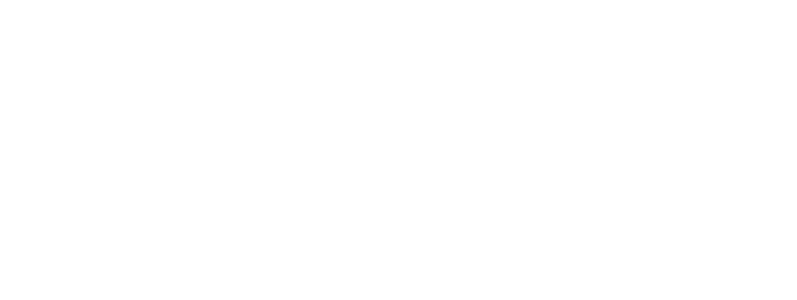
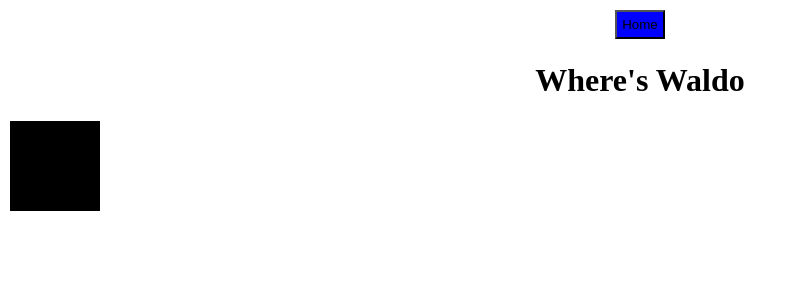
Before and after one commit to Lakatabu01/where-is-waldo, a React (Create React App) app: page / in a window 1280 px wide. Shown: the top 300 px of the page, without its empty margins (0-797 px from the left). Built offline with nearby package versions, Linux system fonts and the light colour scheme.

Commit message:
install additional dependencies and create home component

```diff
--- a/package.json
+++ b/package.json
@@ -10,10 +10,12 @@
     "@types/node": "^16.18.25",
     "@types/react": "^18.2.0",
     "@types/react-dom": "^18.2.1",
+    "eslint": "^8.39.0",
     "firebase": "^9.21.0",
     "react": "^18.2.0",
     "react-dom": "^18.2.0",
     "react-scripts": "5.0.1",
+    "styled-components": "^5.3.10",
     "typescript": "^4.9.5",
     "web-vitals": "^2.1.4"
   },
@@ -42,6 +44,7 @@
     ]
   },
   "devDependencies": {
-    "@types/firebase": "^3.2.1"
+    "@types/firebase": "^3.2.1",
+    "@types/styled-components": "^5.1.26"
   }
 }
--- a/src/App.tsx
+++ b/src/App.tsx
@@ -1,10 +1,11 @@
-import React from 'react';
-import './App.css';
+import React from "react";
+import "./App.css";
+import Home from "./Components/home";
 
 function App() {
   return (
     <div className="App">
-
+      <Home />
     </div>
   );
 }
--- /dev/null
+++ b/src/Components/Header.tsx
@@ -0,0 +1,18 @@
+import React from "react";
+import { Button } from "../Styles/Buttons.styles";
+
+const Header = () => {
+  return (
+    <div>
+      <div>
+        <Button> Home </Button>
+      </div>
+
+      <div>
+        <h1>Where's Waldo </h1>
+      </div>
+    </div>
+  );
+};
+
+export default Header;
--- /dev/null
+++ b/src/Components/home.tsx
@@ -0,0 +1,15 @@
+import React, { FC } from "react";
+import Header from "./Header";
+import { GameDisplay } from "../Styles/GameDisplay.style";
+
+const Home: FC = () => {
+  return (
+    <div>
+      {" "}
+      <Header />
+      <GameDisplay />
+    </div>
+  );
+};
+
+export default Home;
--- a/src/firebase.ts
+++ b/src/Firebase/firebase.ts
@@ -1,8 +1,5 @@
 import { initializeApp } from 'firebase/app';
 import { getFirestore } from 'firebase/firestore';
-
-
-import 'firebase/firestore';
 
 const firebaseConfig = {
     apiKey: "AIzaSyA9Z5zZ1629HDOV13ksaDUqFkz-BKYKE8Y",
@@ -18,7 +15,8 @@
 // Initialize Firebase app
 const app = initializeApp(firebaseConfig);
 
-// Access Firestore instance
+//  getFirestore function is called with the app object as an argument
+//  to get a reference to the Firestore database
 const db = getFirestore(app);
 
 export { db };
--- /dev/null
+++ b/src/Styles/Buttons.styles.ts
@@ -0,0 +1,8 @@
+import styled from "styled-components";
+
+export const Button = styled.button`
+  background-color: blue;
+  border-radius: 1px solid black;
+  padding: 5px;
+  margin: 2px;
+`;
--- /dev/null
+++ b/src/Styles/GameDisplay.style.js
@@ -0,0 +1,10 @@
+import styled from "styled-components";
+
+export const GameDisplay = styled.div`
+  border-radius: 1px solid black;
+  padding: 5px;
+  margin: 2px;
+  height: 80px;
+  width: 80px;
+  background-color: black;
+`;
```
Also changed, not shown: src/firebase.config.ts (deleted, +0 -19 lines), .eslintrc.js (added), 1 other file (tests, documents, lock files or other folders).
